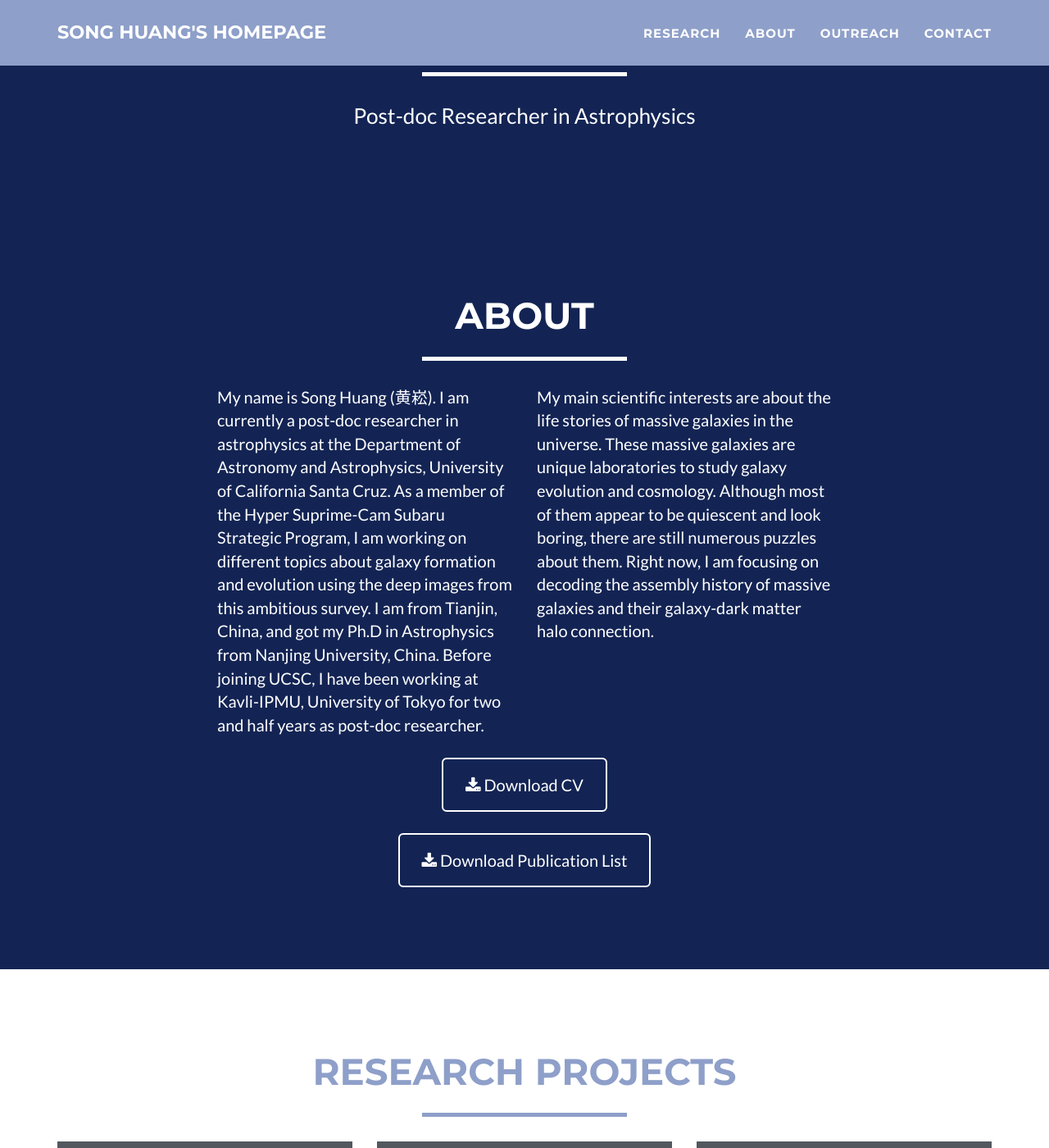
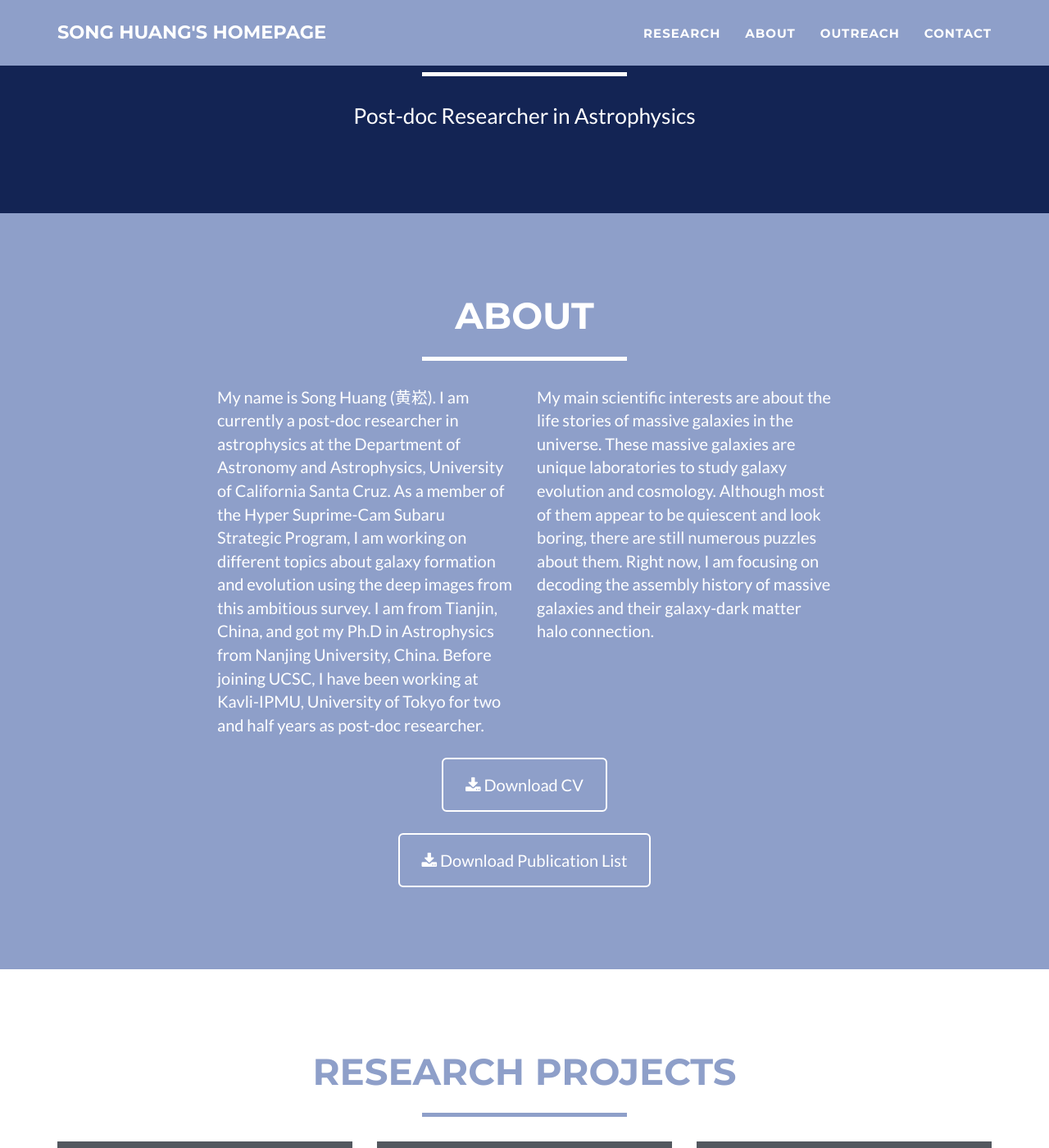
Before and after one commit to dr-guangtou/dr-guangtou.github.io, a Jekyll site: the page built from index.html, in a window 1280 px wide and 1400 px high, scrolled down 559 px. Shown: the whole window at 82% size. Built offline with Jekyll 4.4.1, drawn with Linux system fonts in a browser that asks for light colours.

Commit message:
Font size

```diff
--- a/_includes/css/main.css
+++ b/_includes/css/main.css
@@ -99,7 +99,7 @@
     display: block;
     text-transform: uppercase;
     font-family: Montserrat,"Helvetica Neue",Helvetica,Arial,sans-serif;
-    font-size: 1.5em;
+    font-size: 1.2em;
     font-weight: 600;
 }
 
@@ -181,7 +181,7 @@
 
 section.success {
     color: #fff;
-    background: #{{ site.color.primary }};
+    background: #{{ site.color.secondary }};
 }
 
 @media(max-width:767px) {
```
